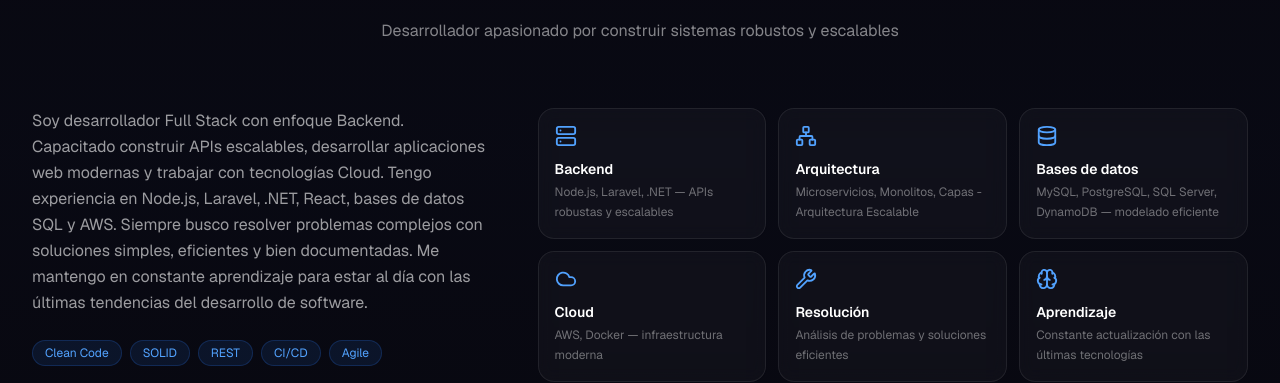
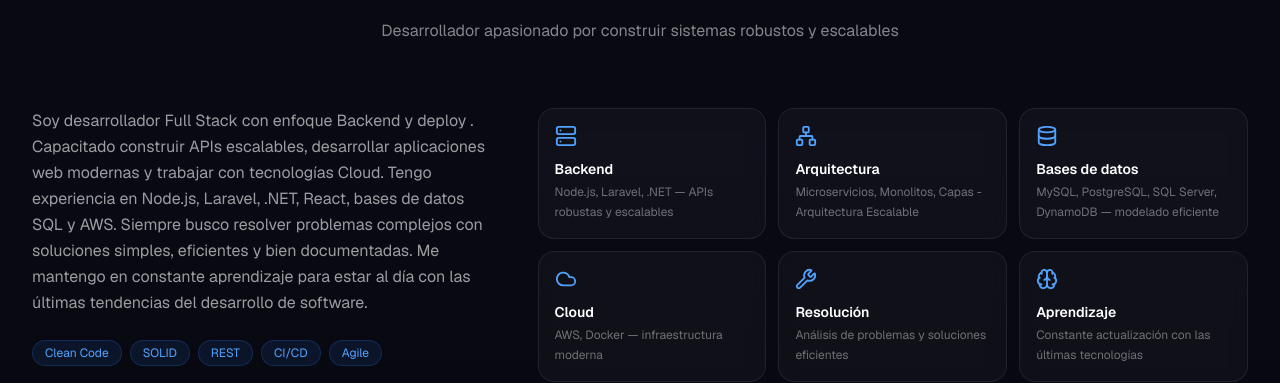
Before and after one commit to JhanpolPb/Portafolio, a Next.js app in the folder Portafolio/portfolio-app/: page / in a window 1280 px wide. Shown: the part 994-1377 px from the top of the page. Built offline with nearby package versions, Linux system fonts and the light colour scheme; no server answers.

Commit message:
Actualizar portfolio.ts

```diff
--- a/Portafolio/portfolio-app/src/data/portfolio.ts
+++ b/Portafolio/portfolio-app/src/data/portfolio.ts
@@ -15,7 +15,7 @@ export const portfolioData: PortfolioData = {
     description:
       "Soy desarrollador Full Stack con enfoque Backend. Capacitado para construir APIs escalables, desarrollar aplicaciones web modernas y trabajar con tecnologías Cloud.",
     longDescription:
-      "Soy desarrollador Full Stack con enfoque Backend. Capacitado construir APIs escalables, desarrollar aplicaciones web modernas y trabajar con tecnologías Cloud. Tengo experiencia en Node.js, Laravel, .NET, React, bases de datos SQL y AWS. Siempre busco resolver problemas complejos con soluciones simples, eficientes y bien documentadas. Me mantengo en constante aprendizaje para estar al día con las últimas tendencias del desarrollo de software.",
+      "Soy desarrollador Full Stack con enfoque Backend y deploy . Capacitado construir APIs escalables, desarrollar aplicaciones web modernas y trabajar con tecnologías Cloud. Tengo experiencia en Node.js, Laravel, .NET, React, bases de datos SQL y AWS. Siempre busco resolver problemas complejos con soluciones simples, eficientes y bien documentadas. Me mantengo en constante aprendizaje para estar al día con las últimas tendencias del desarrollo de software.",
     location: "Colombia",
     email: "jhanpolparra@gmail.com",
     phone: "+57 320 470 7210",
```
